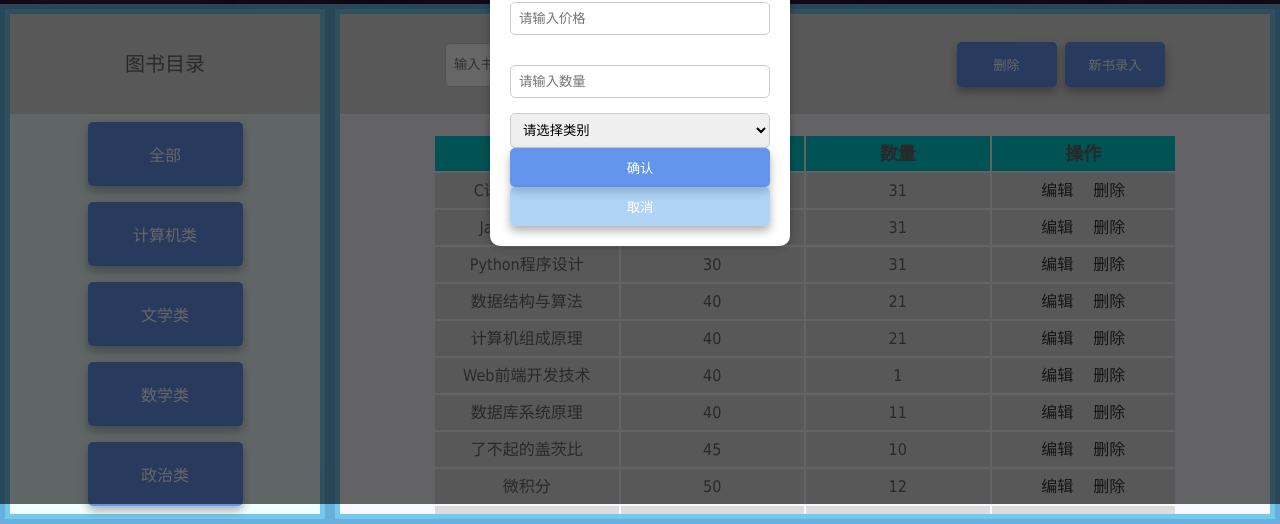
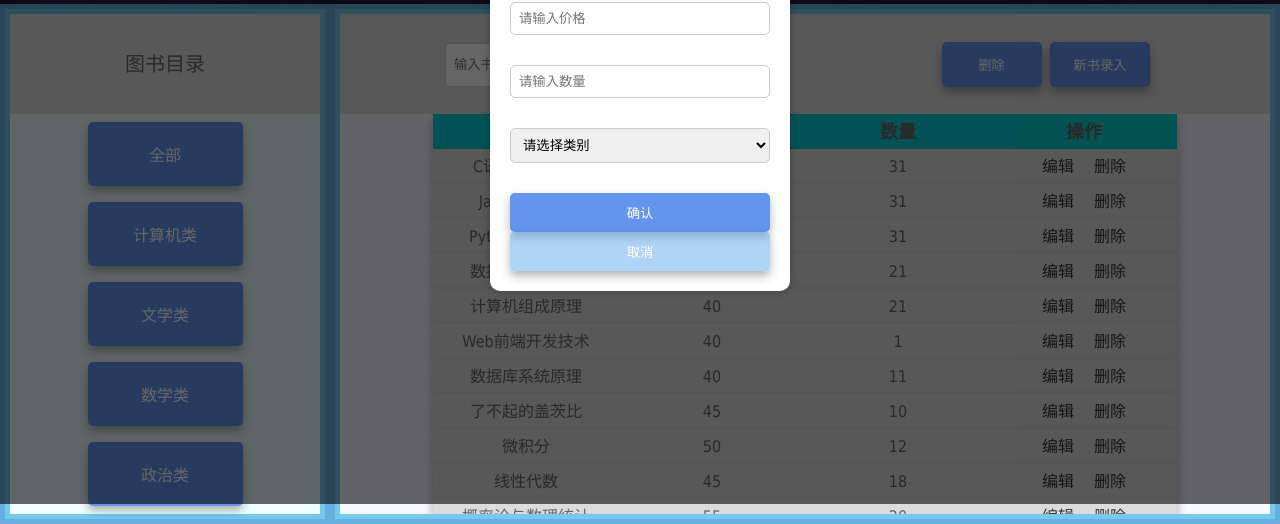
Before and after one commit to ChandlerCheung/ChandlerCheung.github.io, a plain HTML site: page index.html in a window 1280 px wide. Both pictures are taken after a click on the button "新书录入". Shown: the part 296-820 px from the top of the page. Drawn offline with Linux system fonts and the light colour scheme.

Commit message:
Update index.css

```diff
--- a/css/index.css
+++ b/css/index.css
@@ -97,7 +97,7 @@ body {
 }
 
 .add {
-    margin-right: 105px;
+    margin-right: 120px;
     height: 45px;
     width: 100px
 }
@@ -109,6 +109,7 @@ body {
 }
 
 table {
+    border-collapse: collapse;
     width: 80%;
     margin: 0 auto;
     padding-top: 20px
@@ -119,6 +120,21 @@ th {
     font-size: 18px;
     width: 120px;
     height: 35px
+}
+
+thead tr {
+    box-shadow: 0px 5px 10px rgba(0, 0, 0, 0.3)
+}
+
+tbody tr {
+    cursor: pointer;
+    box-shadow: 0px 5px 10px rgba(0, 0, 0, 0.3);
+    transition: transform 0.2s, box-shadow 0.2s
+}
+
+tbody tr:hover {
+    transform: translateY(-3px);
+    box-shadow: 0px 8px 15px rgba(0, 0, 0, 0.5)
 }
 
 td {
@@ -158,7 +174,16 @@ form input {
     margin: 15px 0
 }
 
+select {
+    margin-top: 15px;
+    margin-bottom: 30px
+}
+
 tbody a {
     color: #333;
     margin: 0 10px
 }
+
+.selected td {
+    background-color: #64a2ed
+}
```
